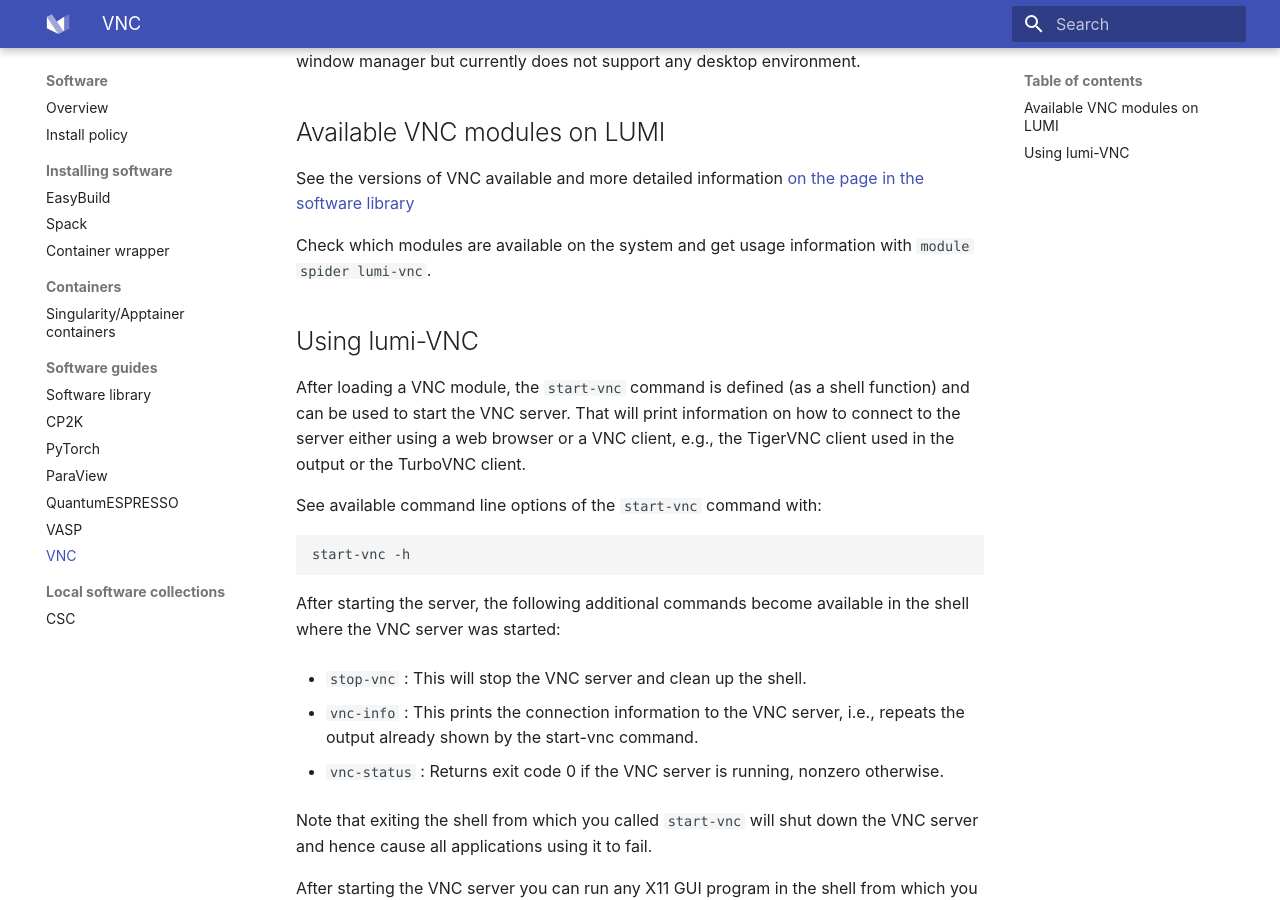
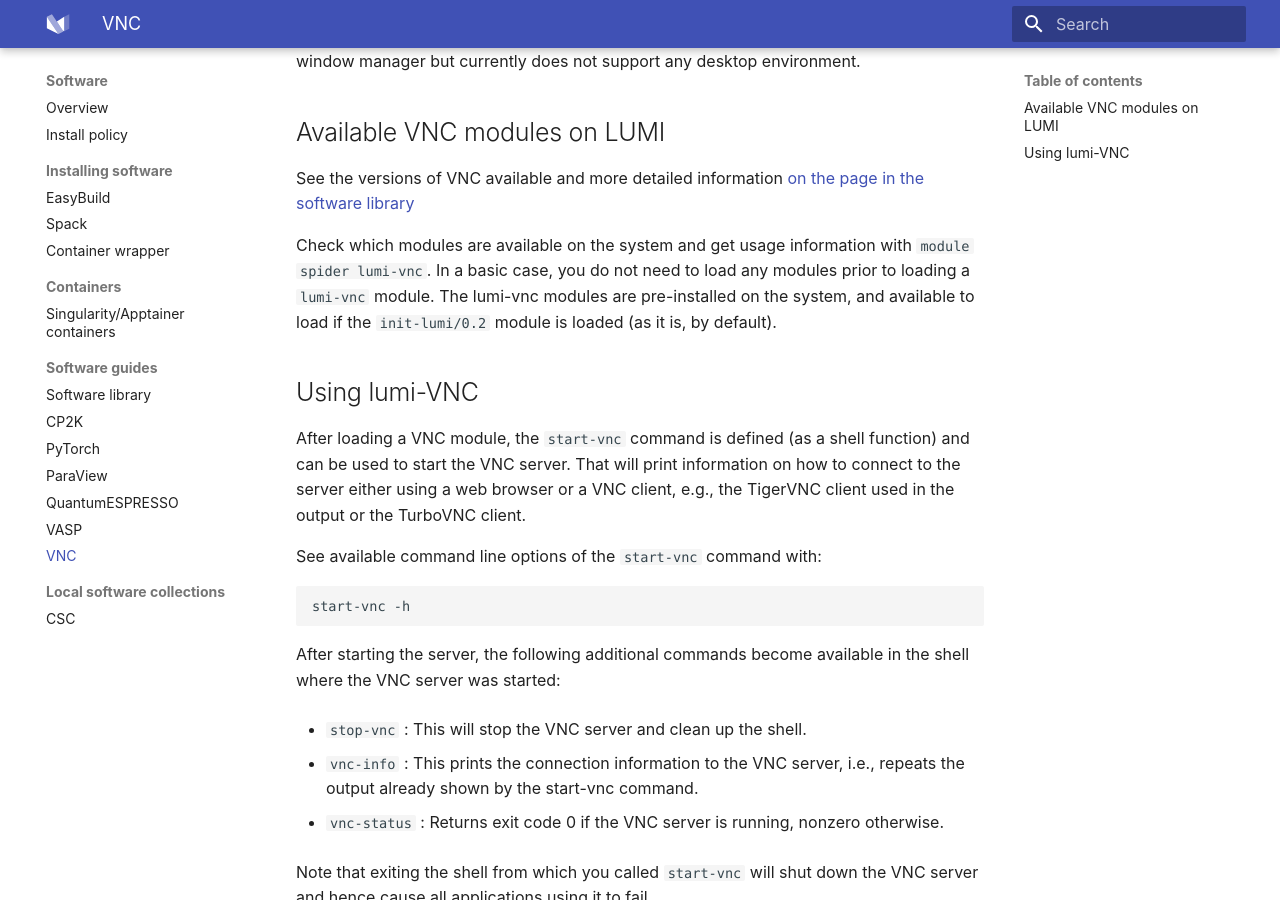
Before and after one commit to Lumi-supercomputer/lumi-userguide, an MkDocs documentation site: the page built from docs/software/packages/vnc.md, in a window 1280 px wide and 900 px high, scrolled down 457 px. Built offline with MkDocs 1.6.1 and Material for MkDocs 9.7.7, drawn with Linux system fonts in a browser that asks for light colours.

Commit message:
Clarifying prior module need

```diff
--- a/docs/software/packages/vnc.md
+++ b/docs/software/packages/vnc.md
@@ -14,6 +14,8 @@
 See the versions of VNC available and more detailed information [on the page in the software library](https://lumi-supercomputer.github.io/LUMI-EasyBuild-docs/l/lumi-vnc/)
 
 Check which modules are available on the system and get usage information with `module spider lumi-vnc`.
+In a basic case, you do not need to load any modules prior to loading a `lumi-vnc` module. The lumi-vnc modules are pre-installed on the system, and available to load if the `init-lumi/0.2` module is loaded (as it is, by default).
+
 
 ## Using lumi-VNC
 
```
